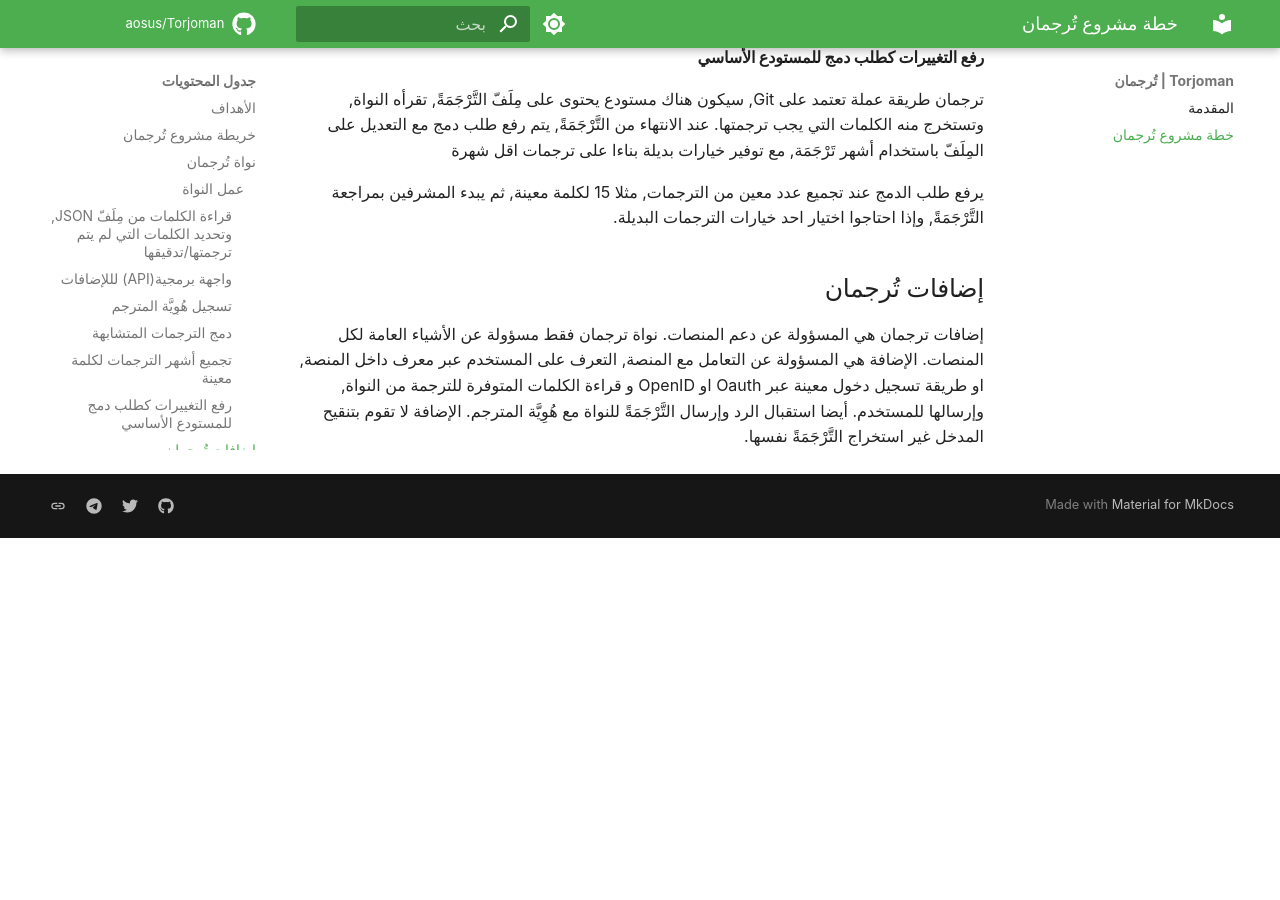
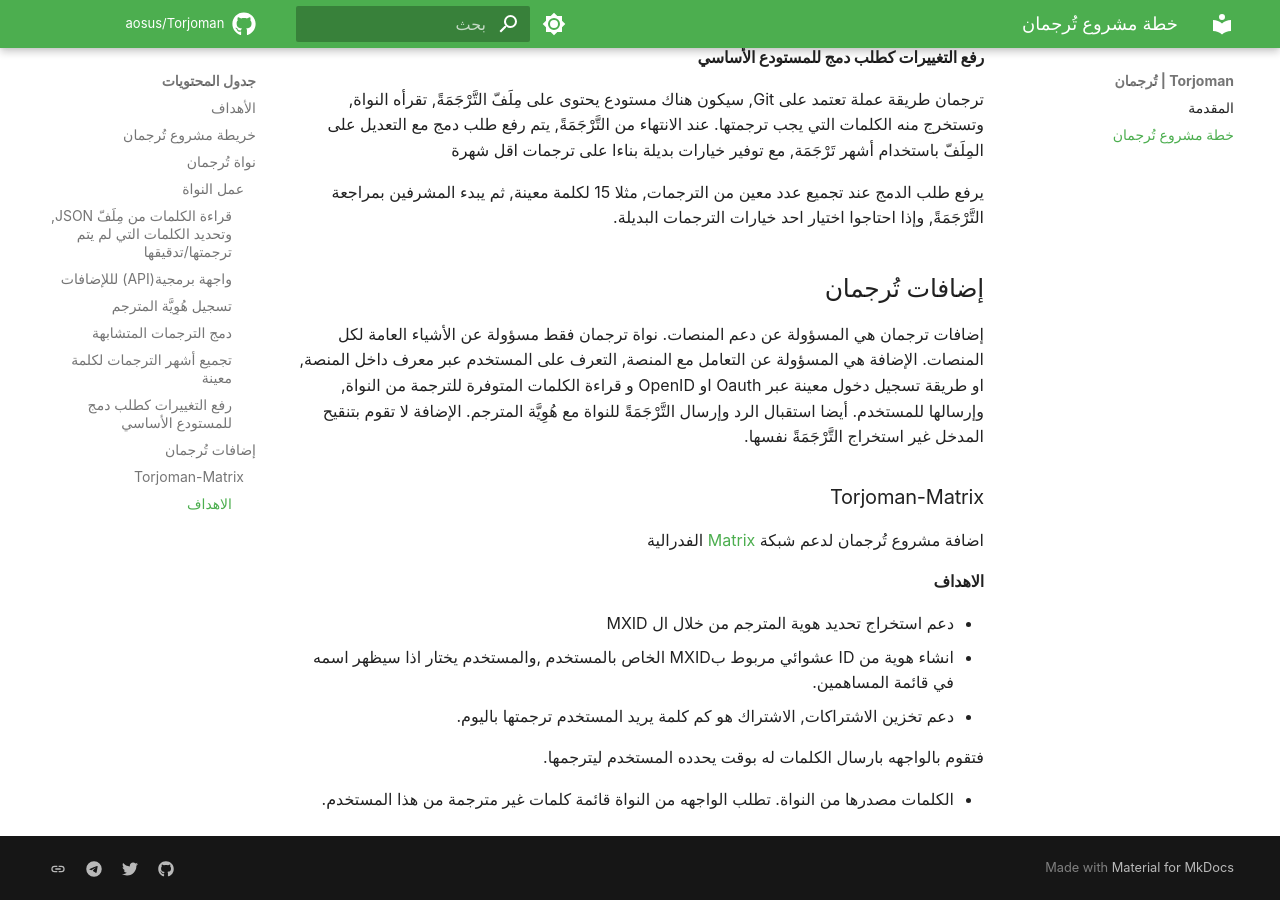
Before and after one commit to aosus/Torjoman, an MkDocs documentation site: the page built from docs/source/project-plan.md, in a window 1280 px wide and 900 px high, scrolled down 1538 px. Built offline with MkDocs 1.6.1 and Material for MkDocs 9.7.7, drawn with Linux system fonts in a browser that asks for light colours; some web fonts are replaced; comment, search, counter and statistics services are not loaded; before the commit the page ends 2076 px from its top, so only the background shows below that.

Commit message:
Add Torjoman-matrix

```diff
--- a/docs/source/project-plan.md
+++ b/docs/source/project-plan.md
@@ -59,3 +59,15 @@
 الإضافة هي المسؤولة عن التعامل مع المنصة, التعرف على المستخدم عبر معرف داخل المنصة, او طريقة تسجيل دخول معينة عبر Oauth او OpenID و  قراءة الكلمات المتوفرة للترجمة من النواة, وإرسالها للمستخدم.
 أيضا استقبال الرد وإرسال التَّرْجَمَةً للنواة مع هُوِيَّة المترجم.
 الإضافة لا تقوم بتنقيح المدخل غير استخراج التَّرْجَمَةً نفسها.
+
+### Torjoman-Matrix
+اضافة مشروع تُرجمان لدعم شبكة [Matrix](https://discourse.aosus.org/t/topic/1658) الفدرالية
+
+#### الاهداف
+- دعم استخراج تحديد هوية المترجم من خلال ال MXID
+- انشاء هوية من ID عشوائي مربوط بMXID الخاص بالمستخدم ,والمستخدم يختار اذا سيظهر اسمه في قائمة المساهمين.
+- دعم تخزين الاشتراكات, الاشتراك هو كم كلمة يريد المستخدم ترجمتها باليوم.
+
+فتقوم بالواجهه بارسال الكلمات له بوقت يحدده المستخدم ليترجمها.
+
+- الكلمات مصدرها من النواة. تطلب الواجهه من النواة قائمة كلمات غير مترجمة من هذا المستخدم.
```
